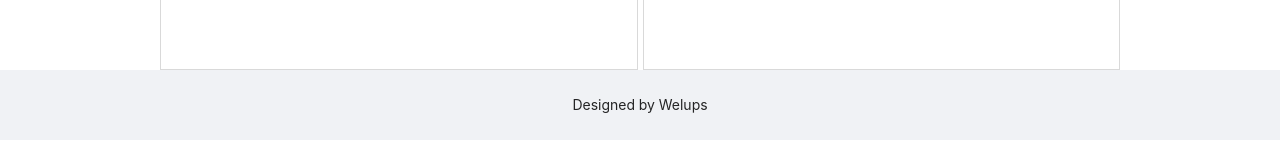
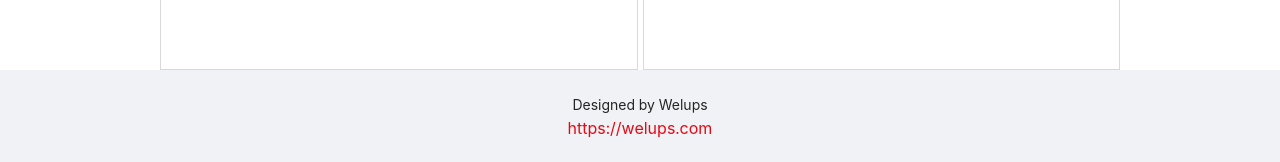
Before and after one commit to trucdev/welups-block-explorer-frontend, a React (Create React App) app: page /home in a window 1280 px wide. Shown: the part 778-940 px from the top of the page. Before the commit the page ends 918 px from the top, so only its background shows below. Built offline with nearby package versions, Linux system fonts and the light colour scheme; no server answers; what javascript-time-ago would draw is missing.

Commit message:
feat: adding wbsite link on footer (#79)

```diff
--- a/src/App.js
+++ b/src/App.js
@@ -65,6 +65,8 @@ const ContentRowWrapper = styled(Row)`
 const FooterWrapper = styled(Footer)`
   text-align: center;
   flex-shrink: 0;
+  display: flex;
+  flex-direction: column;
 `
 const RightMenuItem = styled(Menu.Item)`
   float: right;
@@ -76,6 +78,10 @@ const MenuItemStyled = styled(Menu.Item)`
 const { SubMenu } = Menu
 const RightSubMenuItem = styled(SubMenu)`
   float: right;
+`
+const RedLink = styled.a`
+  color: #e50915;
+  font-size: 16px;
 `
 class App extends Component {
   constructor(props) {
@@ -256,7 +262,12 @@ class App extends Component {
             </Col>
           </ContentRowWrapper>
         </AppWrapper>
-        <FooterWrapper>Designed by Welups</FooterWrapper>
+        <FooterWrapper>
+          <span>Designed by Welups</span>
+          <RedLink href="https://welups.com" target="_blank">
+            https://welups.com
+          </RedLink>
+        </FooterWrapper>
       </Router>
     )
   }
```
